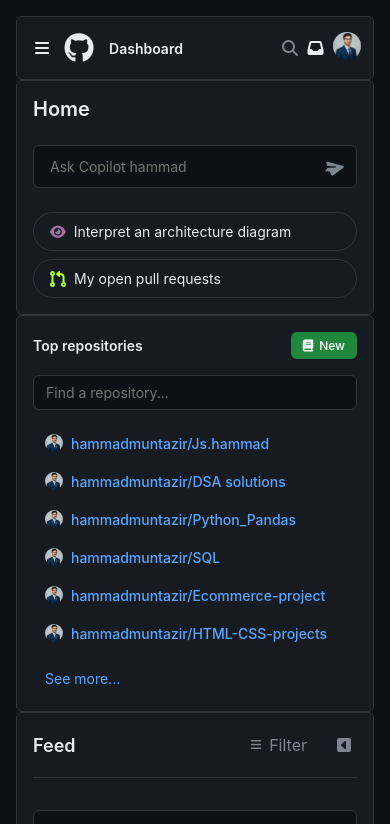
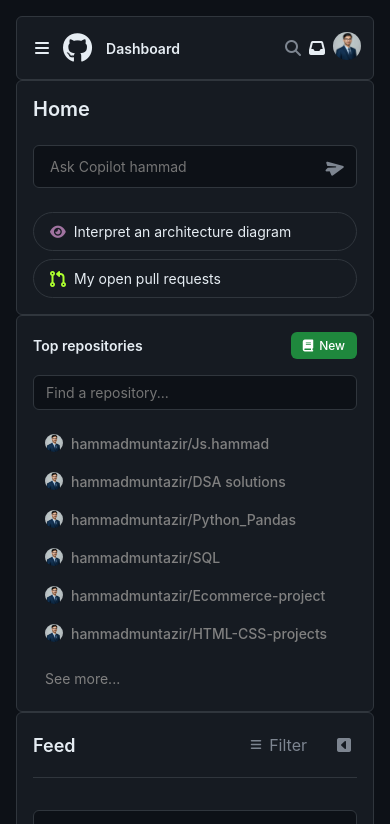
Before and after one commit to hammadmuntazir/College_Project, a plain HTML site: page index.html in a window 390 px wide. Shown: the top 824 px of the page. Drawn offline with Linux system fonts and the light colour scheme.

Commit message:
final changing

```diff
--- a/style.css
+++ b/style.css
@@ -310,16 +310,20 @@ body {
 .repo-list-item-1 h3 {
   font-size: 14px;
   font-weight: 500;
-  color: #58a6ff;
+  color: gray;
+}
+.repo-list-item-1 h3:hover{
+  color:#58a6ff;
 }
 /* for see more */
 .repo-list-item-1:last-child {
-  color: #58a6ff;
+  color: gray;
   cursor: pointer;
   margin-top: 8px;
 }
 
 .repo-list-item-1:last-child:hover {
+  color:#58a6ff;
   background-color: transparent;
   text-decoration: underline;
 }
@@ -747,8 +751,10 @@ body {
     font-size: 18px;
   }
 }
+/* Add this new section at the very end of your style.css */
 
-/* FOR Extra Small Screens (e.g., < 480px) */
+/* Extra Small Screens (e.g., < 480px) */
+/* Extra Small Screens (e.g., < 480px) */
 @media (max-width: 480px) {
     .navbar {
         display: flex;
@@ -760,7 +766,7 @@ body {
 
     .header-start,
     .header-end {
-      gap: 3.5px;
+      gap: 2px;
     }
 
     .start-item,
```
